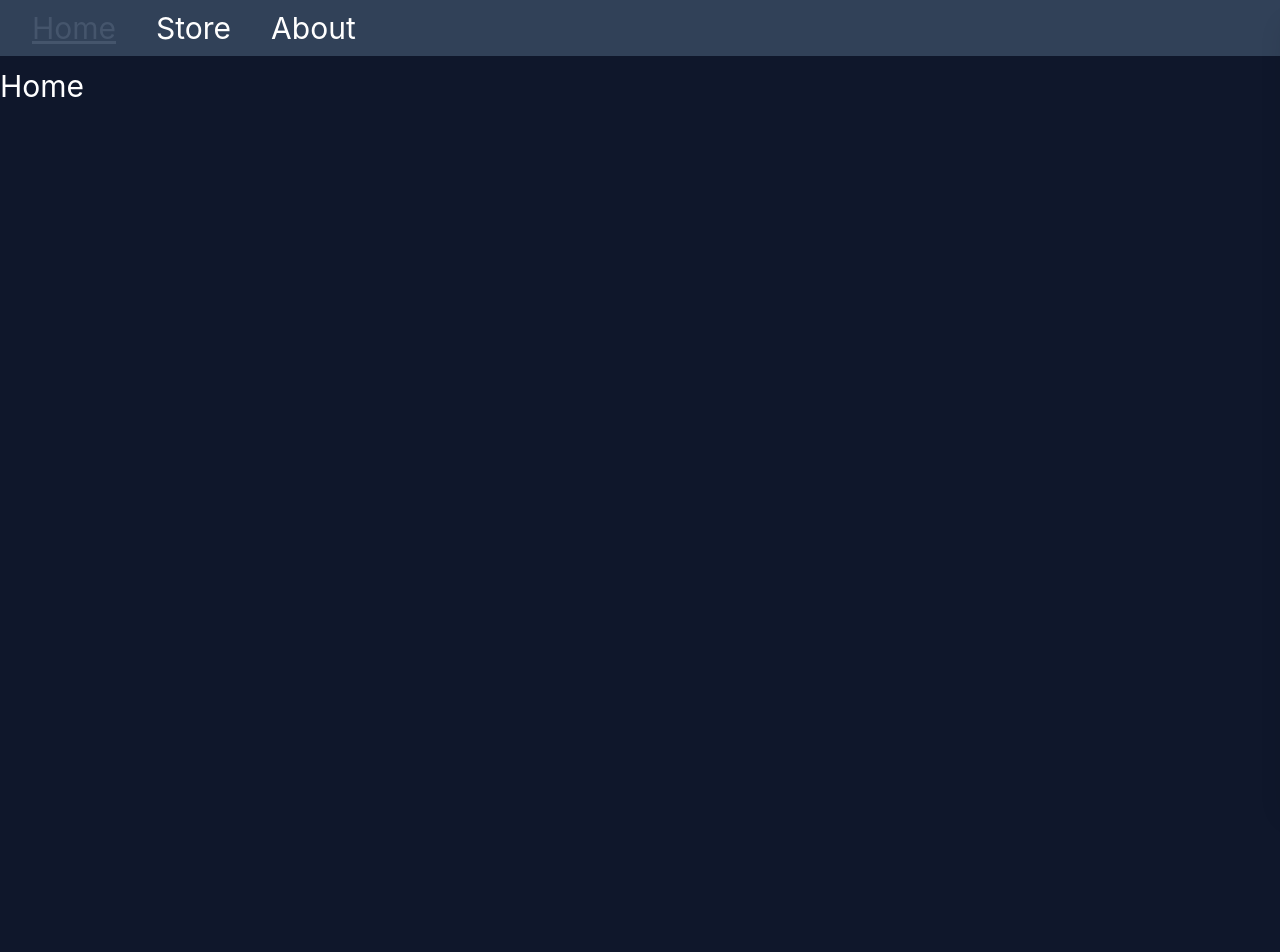
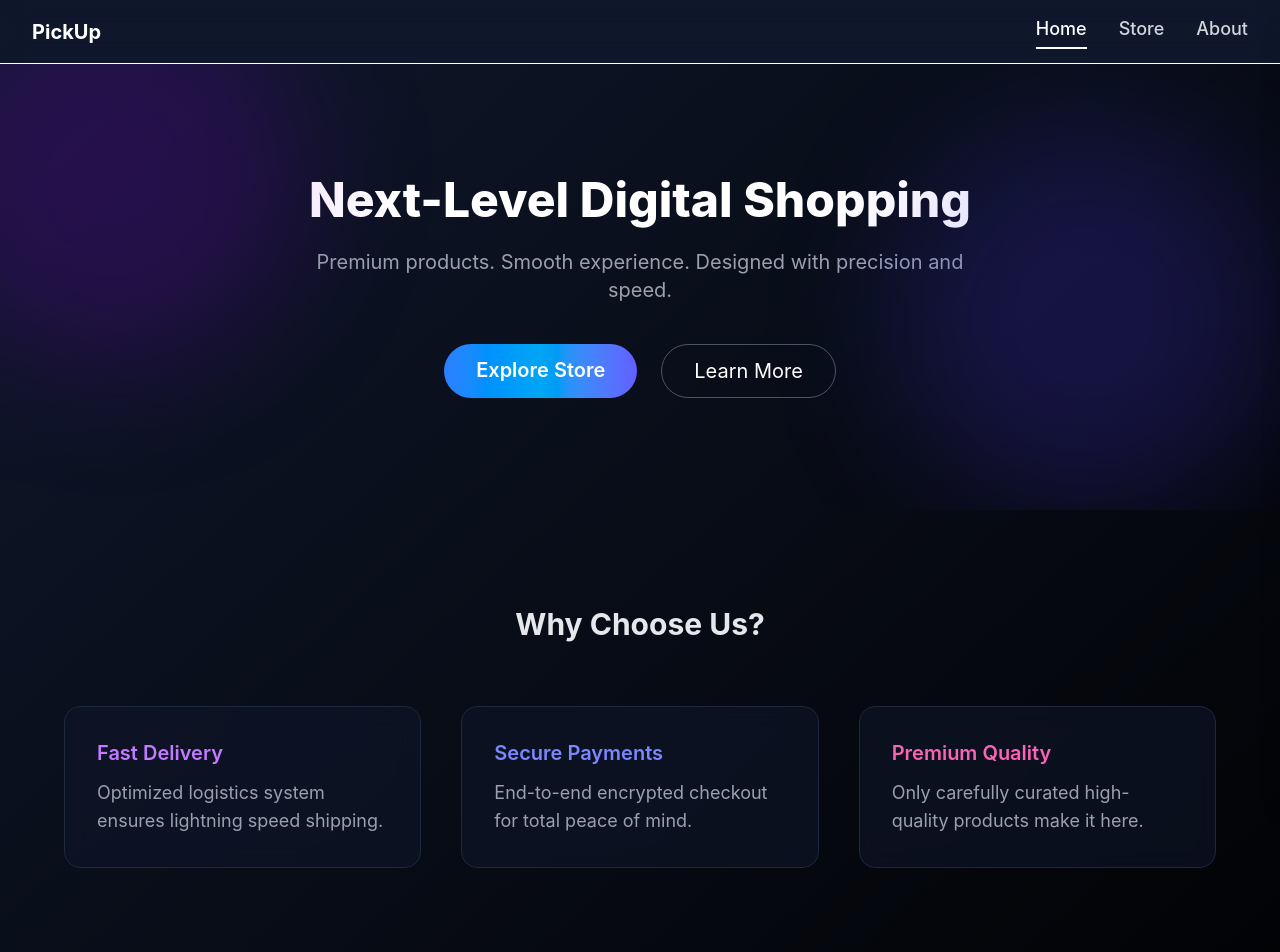
Before and after one commit to wakar-mirdaha/Pickup, a React (Vite) app: page / in a window 1280 px wide. Shown: the top 952 px of the page. Before the commit the page ends 800 px from the top, so only its background shows below. Built offline with nearby package versions, Linux system fonts and the light colour scheme.

Commit message:
Update the UI and Implement Product Api

```diff
--- a/src/components/Navbar.tsx
+++ b/src/components/Navbar.tsx
@@ -1,39 +1,75 @@
-import { useContext } from "react"
-import { Link, NavLink } from "react-router-dom"
+import { NavLink } from "react-router-dom"
 import { useShoppingCart } from "../context/ShoppingCartContext"
 
 const Navbar = () => {
+  const { openCart, cartQuantity } = useShoppingCart()
 
-    const { openCart, cartQuantity } = useShoppingCart()
   return (
-            <nav className="sticky top-0 h-14
-             bg-slate-700
-             text-white text-3xl
-              flex
-              items-center
-              justify-between
-              p-3
-              mb-3">
-            <div className="flex gap-10 mx-5">
-                <NavLink to={"/"}
-                className = { ({ isActive})=> isActive? "text-slate-600 underline" : "text-white" }>Home</NavLink>
-                <NavLink to={"/store"}
-                className = { ({ isActive})=> isActive? "text-slate-600 underline" : "text-white" } >Store</NavLink>
-                <NavLink to={"/about"}
-                className = { ({ isActive})=> isActive? "text-slate-600 underline" : "text-white" }>About</NavLink>
+    <nav className="
+      sticky top-0 z-50 h-16
+      bg-digital-blue-950/80 backdrop-blur-md
+      border-b border-digital-blue-800
+      flex items-center justify-between
+      px-8
+    ">
+
+      <div className="text-xl font-bold text-digital-blue-300">
+       <NavLink to={"/"}>
+        PickUp
+       </NavLink>
       </div>
+
+      <div className="flex gap-8 text-lg font-medium">
+
+        <NavLink
+          to="/"
+          className={({ isActive }) =>
+            isActive
+              ? "text-digital-blue-300 border-b-2 border-digital-blue-300 pb-1"
+              : "text-gray-300 hover:text-digital-blue-400 transition"
+          }
+        >
+          Home
+        </NavLink>
+
+        <NavLink
+          to="/store"
+          className={({ isActive }) =>
+            isActive
+              ? "text-digital-blue-300 border-b-2 border-digital-blue-300 pb-1"
+              : "text-gray-300 hover:text-digital-blue-400 transition"
+          }
+        >
+          Store
+        </NavLink>
+
+        <NavLink
+          to="/about"
+          className={({ isActive }) =>
+            isActive
+              ? "text-digital-blue-300 border-b-2 border-digital-blue-300 pb-1"
+              : "text-gray-300 hover:text-digital-blue-400 transition"
+          }
+        >
+          About
+        </NavLink>
+      </div>
+
       {cartQuantity > 0 && (
-<button className="mr-5 relative"
-            onClick={openCart}>
-                <svg className="h-8 w-8 cursor-pointer" viewBox="0 0 24 24" fill="none" xmlns="http://www.w3.org/2000/svg">
- <path d="M5.00014 14H18.1359C19.1487 14 19.6551 14 20.0582 13.8112C20.4134 13.6448 20.7118 13.3777 20.9163 13.0432C21.1485 12.6633 21.2044 12.16 21.3163 11.1534L21.9013 5.88835C21.9355 5.58088 21.9525 5.42715 21.9031 5.30816C21.8597 5.20366 21.7821 5.11697 21.683 5.06228C21.5702 5 21.4155 5 21.1062 5H4.50014M2 2H3.24844C3.51306 2 3.64537 2 3.74889 2.05032C3.84002 2.09463 3.91554 2.16557 3.96544 2.25376C4.02212 2.35394 4.03037 2.48599 4.04688 2.7501L4.95312 17.2499C4.96963 17.514 4.97788 17.6461 5.03456 17.7462C5.08446 17.8344 5.15998 17.9054 5.25111 17.9497C5.35463 18 5.48694 18 5.75156 18H19M7.5 21.5H7.51M16.5 21.5H16.51M8 21.5C8 21.7761 7.77614 22 7.5 22C7.22386 22 7 21.7761 7 21.5C7 21.2239 7.22386 21 7.5 21C7.77614 21 8 21.2239 8 21.5ZM17 21.5C17 21.7761 16.7761 22 16.5 22C16.2239 22 16 21.7761 16 21.5C16 21.2239 16.2239 21 16.5 21C16.7761 21 17 21.2239 17 21.5Z" stroke="currentColor" stroke-width="2" stroke-linecap="round" stroke-linejoin="round"/>
- </svg>
- <div
- className="rounded-3xl bg-red-500 flex justify-center items-center text-lg h-6 w-6 absolute -top-2 -right-2">
-    {cartQuantity}</div>
+        <button onClick={openCart} className="relative group">
+          <img src="/public/images/shopping-cart.svg" alt="cart"
+          className="h-10 w-10 cursor-pointer"/>
+          <div className="
+            absolute -top-2 -right-2
+            h-5 w-5 rounded-full
+            bg-red-500
+            text-xs font-bold text-white
+            flex items-center justify-center
+          ">
+            {cartQuantity}
+          </div>
         </button>
       )}
-
     </nav>
   )
 }
--- a/src/components/ShoppingCart.tsx
+++ b/src/components/ShoppingCart.tsx
@@ -13,7 +13,7 @@ export function ShoppingCart( {isOpen}: ShoppingCartProps) {
         <>
 
             <div
-                className={` bg-black/50 z-50 fixed top-0 right-0 h-full w-full max-w-md shadow-xl transition-tranform duration-300 ease-in-out
+                className={` bg-black/80 z-60 fixed top-0 right-0 h-full w-full max-w-md shadow-xl transition-tranform duration-300 ease-in-out
                     ${isOpen ? "translate-x-0" : "translate-x-full"}`}
             >
                 <div className="p-6 flex flex-col h-full">
@@ -24,7 +24,7 @@ export function ShoppingCart( {isOpen}: ShoppingCartProps) {
                         </button>
                     </div>
 
-                    <div className="flex-grow overflow-y-auto">
+                    <div className="flex-grow overflow-y-auto ">
                         {cartItems.map(item => (
                             <CartItem key={item.id} {...item} />
                         ))}
--- a/src/pages/About.tsx
+++ b/src/pages/About.tsx
@@ -1,5 +1,63 @@
-const About = () =>{
-    return <h1>About</h1>
+const About = () => {
+  return (
+    <div className="min-h-screen bg-gradient-to-br from-slate-950 via-slate-900 to-black text-white px-6 py-20">
+
+      {/* Header */}
+      <div className="max-w-4xl mx-auto text-center mb-16">
+        <h1 className="text-4xl md:text-5xl font-extrabold
+        bg-gradient-to-r  from-blue-500 via-sky-500 to-indigo-500
+        bg-clip-text text-transparent mb-6">
+          About PickUp
+        </h1>
+
+        <p className="text-gray-400 text-lg">
+          We build experiences, not just products.
+        </p>
+      </div>
+
+      {/* Story Section */}
+      <div className="max-w-5xl mx-auto grid md:grid-cols-2 gap-12 items-center">
+
+        <div className="bg-slate-900/60 backdrop-blur-md border border-slate-800 rounded-2xl p-8 shadow-lg hover:border-pink-500 transform-border duration-300">
+          <h2 className="text-2xl font-bold mb-4 text-purple-400">
+            Our Mission
+          </h2>
+          <p className="text-gray-400 leading-relaxed text-xl">
+            Our goal is simple — deliver premium quality products with a seamless,
+            modern shopping experience. We focus on performance, design, and
+            reliability.
+          </p>
+        </div>
+
+        <div className="bg-slate-900/60 backdrop-blur-md border border-slate-800 rounded-2xl p-8 shadow-lg hover:border-sky-500 transform-border duration-300">
+          <h3 className="text-xl font-semibold mb-4 text-indigo-400 ">
+            What Makes Us Different?
+          </h3>
+          <ul className="space-y-3 text-gray-400 text-xl">
+            <li>✔ Curated premium products</li>
+            <li>✔ Secure checkout system</li>
+            <li>✔ Fast and reliable delivery</li>
+            <li>✔ Modern and minimal design philosophy</li>
+          </ul>
+        </div>
+
+      </div>
+
+      {/* Vision Section */}
+      <div className="max-w-4xl mx-auto mt-20 text-center">
+        <h2 className="text-3xl font-bold mb-6 text-pink-400">
+          Our Vision
+        </h2>
+
+        <p className="text-gray-400 leading-relaxed text-xl">
+          We believe e-commerce should feel effortless and elegant.
+          Our vision is to create a digital shopping experience that feels fast,
+          intuitive, and visually refined.
+        </p>
+      </div>
+
+    </div>
+  )
 }
 
 export default About
--- a/src/pages/Home.tsx
+++ b/src/pages/Home.tsx
@@ -1,5 +1,104 @@
-const Home = () =>{
-    return <h1>Home</h1>
+import { Link } from "react-router-dom"
+
+const Home = () => {
+  return (
+   <div className="min-h-screen bg-gradient-to-br from-digital-blue-950 via-digital-blue-900 to-black text-white">
+
+      {/* Hero Section */}
+      <section className="flex flex-col items-center justify-center text-center px-6 py-28 relative overflow-hidden">
+
+        {/* Glow Background Effect */}
+        <div className="absolute w-96 h-96 bg-purple-700/20 blur-3xl rounded-full -top-20 -left-20"></div>
+        <div className="absolute w-96 h-96 bg-indigo-600/20 blur-3xl rounded-full bottom-0 right-0"></div>
+
+        <h1 className="
+text-5xl font-extrabold
+text-digital-blue-300
+mb-6
+">
+Next-Level Digital Shopping
+</h1>
+
+        <p className="text-lg md:text-xl text-gray-400 max-w-2xl mb-10">
+          Premium products. Smooth experience. Designed with precision and speed.
+        </p>
+
+        <div className="flex gap-6">
+          <Link
+            to="/store"
+            className="px-8 py-3 rounded-full font-semibold
+            bg-gradient-to-r from-blue-500 via-sky-500 to-indigo-500
+             text-xl"
+          >
+            Explore Store
+          </Link>
+
+          <Link
+            to="/about"
+            className="px-8 py-3 rounded-full border border-gray-600
+            hover:bg-gray-800 transition duration-300 text-xl"
+          >
+            Learn More
+          </Link>
+        </div>
+      </section>
+
+      {/* Features Section */}
+      <section className="py-24 px-8">
+        <h2 className="text-3xl font-bold text-center mb-16 text-gray-200">
+          Why Choose Us?
+        </h2>
+
+        <div className="grid md:grid-cols-3 gap-10 max-w-6xl mx-auto">
+
+          <div className="bg-slate-900/60 backdrop-blur-md border border-slate-800 p-8 rounded-2xl hover:border-purple-500 transition">
+            <h3 className="text-xl font-semibold mb-3 text-purple-400">
+              Fast Delivery
+            </h3>
+            <p className="text-gray-400 text-lg">
+              Optimized logistics system ensures lightning speed shipping.
+            </p>
+          </div>
+
+          <div className="bg-slate-900/60 backdrop-blur-md border border-slate-800 p-8 rounded-2xl hover:border-indigo-500 transition">
+            <h3 className="text-xl font-semibold mb-3 text-indigo-400">
+              Secure Payments
+            </h3>
+            <p className="text-gray-400 text-lg">
+              End-to-end encrypted checkout for total peace of mind.
+            </p>
+          </div>
+
+          <div className="bg-slate-900/60 backdrop-blur-md border border-slate-800 p-8 rounded-2xl hover:border-pink-500 transition">
+            <h3 className="text-xl font-semibold mb-3 text-pink-400">
+              Premium Quality
+            </h3>
+            <p className="text-gray-400 text-lg">
+              Only carefully curated high-quality products make it here.
+            </p>
+          </div>
+
+        </div>
+      </section>
+
+      {/* CTA Section */}
+      <section className="py-20 text-center border-t border-slate-800">
+        <h2 className="text-4xl font-bold mb-6">
+          Ready to Upgrade Your Experience?
+        </h2>
+
+        <Link
+          to="/store"
+          className="px-8 py-3 rounded-full text-lg font-semibold
+          bg-gradient-to-r from-blue-500 via-sky-500 to-indigo-500
+          hover:scale-100 transition duration-300 shadow-xl"
+        >
+          Shop Now
+        </Link>
+      </section>
+
+    </div>
+  )
 }
 
 export default Home
--- a/src/pages/Store.tsx
+++ b/src/pages/Store.tsx
@@ -1,20 +1,70 @@
+import { useEffect, useState } from "react"
 import StoreItem from "../components/StoreItem"
-import storeItems from "../data/items.json"
 
+type Product = {
+  id: number
+  title: string
+  price: number
+  thumbnail: string
+}
 
-const Store = () =>{
+const Store = () => {
+  const [products, setProducts] = useState<Product[]>([])
+  const [loading, setLoading] = useState(true)
+  const [error, setError] = useState(false)
+
+  useEffect(() => {
+    fetch("https://dummyjson.com/products")
+      .then(res => {
+        if (!res.ok) throw new Error("Failed to fetch")
+        return res.json()
+      })
+      .then(data => {
+        setProducts(data.products)
+        setLoading(false)
+      })
+      .catch(() => {
+        setError(true)
+        setLoading(false)
+      })
+  }, [])
+
+  if (loading) {
     return (
-        <>
-            <h1>Store</h1>
-            <div className="w-screen overflow-hidden justify-center flex flex-wrap gap-5 p-2 mt-5">
-                {storeItems.map(item =>(
-                    <ul key={item.id}>
-                        <StoreItem {...item} />
-                    </ul>
-                ))}
-            </div>
-        </>
+      <div className="min-h-screen flex items-center justify-center text-white">
+        <p className="text-xl">Loading products...</p>
+      </div>
     )
+  }
+
+  if (error) {
+    return (
+      <div className="min-h-screen flex items-center justify-center text-red-400">
+        <p className="text-xl">Something went wrong.</p>
+      </div>
+    )
+  }
+
+  return (
+     <div className="min-h-screen bg-gradient-to-br from-slate-950 via-slate-900 to-black text-white px-6 py-20">
+
+      <div className="max-w-7xl mx-auto grid
+      grid-cols-1 sm:grid-cols-2 md:grid-cols-3 lg:grid-cols-4
+      gap-10">
+
+        {products.map(product => (
+          <StoreItem
+            key={product.id}
+            id={product.id}
+            name={product.title}
+            price={product.price}
+            imgUrl={product.thumbnail}
+          />
+        ))}
+
+      </div>
+    </div>
+  )
 }
 
 export default Store
```
Also changed, not shown: src/components/CartItem.tsx (+58 -23 lines), src/components/StoreItem.tsx (+89 -49 lines), public/images/shopping-cart.svg (added). Lines whose indentation alone changed are shown as unchanged.
